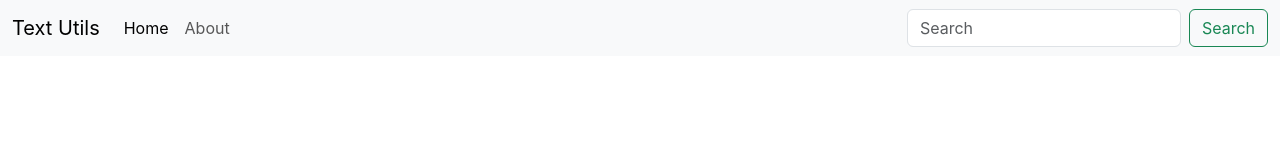
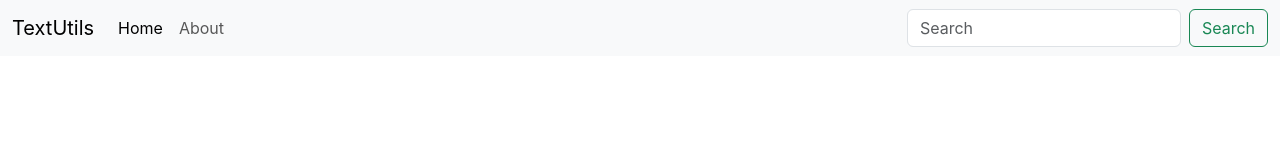
Before and after one commit to praveen199/React-Js, a React (Create React App) app in the folder my-first-app/: page / in a window 1280 px wide. Shown: the top 160 px of the page. Built offline with nearby package versions, Linux system fonts and the light colour scheme.

Commit message:
6.Understanding Props and PropTypes in React

```diff
--- a/my-first-app/src/App.js
+++ b/my-first-app/src/App.js
@@ -1,31 +1,13 @@
 import logo from './logo.svg';
 import './App.css';
+import Navbar from './components/Navbar';
 
 function App() {
   return (
     <>
-      <nav className="navbar navbar-expand-lg bg-body-tertiary">
-        <div className="container-fluid">
-          <a className="navbar-brand" href="/">Text Utils</a>
-          <button className="navbar-toggler" type="button" data-bs-toggle="collapse" data-bs-target="#navbarSupportedContent" aria-controls="navbarSupportedContent" aria-expanded="false" aria-label="Toggle navigation">
-            <span className="navbar-toggler-icon"></span>
-          </button>
-          <div className="collapse navbar-collapse" id="navbarSupportedContent">
-            <ul className="navbar-nav me-auto mb-2 mb-lg-0">
-              <li className="nav-item">
-                <a className="nav-link active" aria-current="page" href="/">Home</a>
-              </li>
-              <li className="nav-item">
-                <a className="nav-link" href="/">About</a>
-              </li>
-            </ul>
-            <form className="d-flex" role="search">
-              <input className="form-control me-2" type="search" placeholder="Search" aria-label="Search" />
-              <button className="btn btn-outline-success" type="submit">Search</button>
-            </form>
-          </div>
-        </div>
-      </nav>
+      {/* <Navbar title = "TextUtils" aboutText = "About TextUtils"/> */}
+      {/* <Navbar/> */}
+      <Navbar title = "TextUtils"/>
     </>
   );
 }
--- /dev/null
+++ b/my-first-app/src/components/Navbar.js
@@ -0,0 +1,40 @@
+import React from 'react'
+import PropTypes from 'prop-types';
+
+export default function Navbar(props) {
+    return (
+        <nav className="navbar navbar-expand-lg bg-body-tertiary">
+            <div className="container-fluid">
+                <a className="navbar-brand" href="/">{props.title}</a>
+                <button className="navbar-toggler" type="button" data-bs-toggle="collapse" data-bs-target="#navbarSupportedContent" aria-controls="navbarSupportedContent" aria-expanded="false" aria-label="Toggle navigation">
+                    <span className="navbar-toggler-icon"></span>
+                </button>
+                <div className="collapse navbar-collapse" id="navbarSupportedContent">
+                    <ul className="navbar-nav me-auto mb-2 mb-lg-0">
+                        <li className="nav-item">
+                            <a className="nav-link active" aria-current="page" href="/">Home</a>
+                        </li>
+                        <li className="nav-item">
+                            <a className="nav-link" href="/">{props.aboutText}</a>
+                        </li>
+                    </ul>
+                    <form className="d-flex" role="search">
+                        <input className="form-control me-2" type="search" placeholder="Search" aria-label="Search" />
+                        <button className="btn btn-outline-success" type="submit">Search</button>
+                    </form>
+                </div>
+            </div>
+        </nav>
+    )
+}
+
+Navbar.propTypes = {
+    title: PropTypes.string.isRequired,
+    aboutText: PropTypes.string.isRequired
+};
+
+Navbar.defaultProps = {
+    title: 'Set title here',
+    // aboutText: 'Set string here'
+    aboutText: 'About'
+};
```
Also changed, not shown: 1 other file (tests, documents, lock files or other folders).
